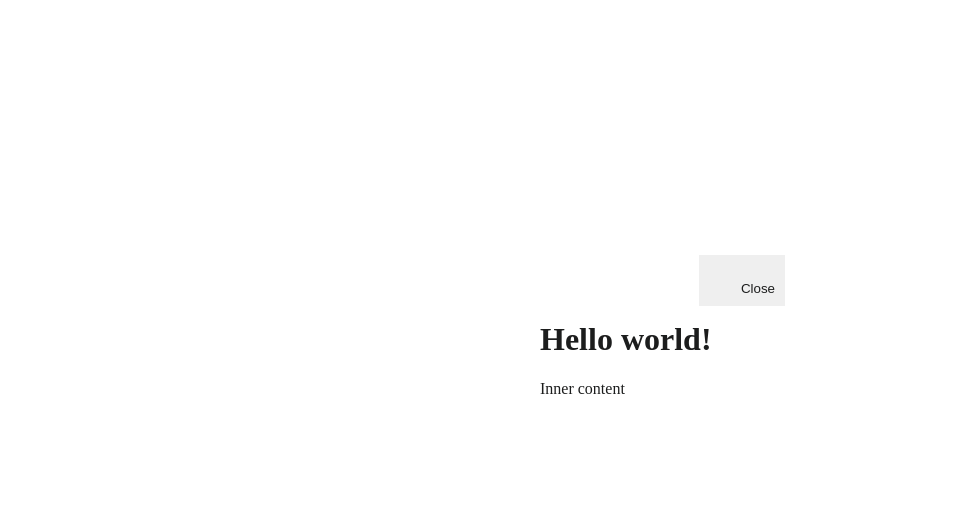
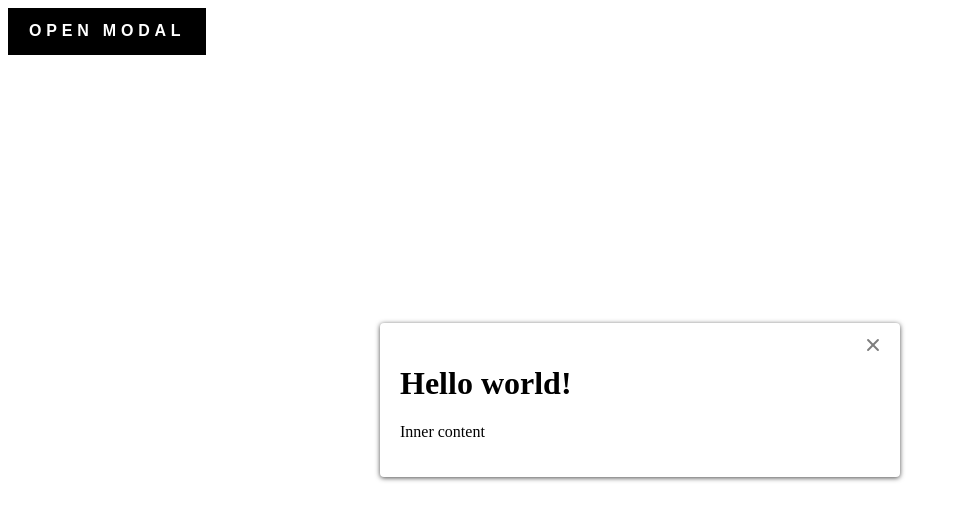
Before and after one commit to NataliaKalacheva/modal-snippet, a plain HTML site: page index.html in a window 1280 px wide. Both pictures are taken after a click on the button "OPEN MODAL". Shown: the whole page, without its empty margins (0-959 px from the left). Drawn offline with Linux system fonts and the light colour scheme.

Commit message:
bind/unbind events, active source area-expanded toggle, kclose on esc

```diff
--- a/index.html
+++ b/index.html
@@ -9,29 +9,15 @@
     <script src="modal.js"></script>
   </head>
   <body>
-    <button class="button js-modal-open-template-modal">Open modal</button>
+    <button class="button" data-modal-open="template-modal">Open modal</button>
 
-    <div id="TemplateModal" class="modal modal--square">
+    <div id="TemplateModal" class="modal">
       <div class="modal__inner">
-        <div class="modal__centered">
-          <div class="modal__centered-content">
-            <h1>Hello world!</h1>
-            <p>Inner content</p>
-          </div>
-
-          <button type="button" class="modal__close js-modal-close text-link">
-            <svg
-              aria-hidden="true"
-              focusable="false"
-              role="presentation"
-              class="icon icon-close"
-              viewBox="0 0 64 64"
-            >
-              <path d="M19 17.61l27.12 27.13m0-27.12L19 44.74" />
-            </svg>
-            <span class="icon__fallback-text">Close</span>
-          </button>
-        </div>
+        <h1>Hello world!</h1>
+        <p>Inner content</p>
+        <button type="button" class="modal__close text-link" data-modal-close>
+          <i class="i-close" area-label="Close"></i>
+        </button>
       </div>
     </div>
   </body>
--- a/modal.js
+++ b/modal.js
@@ -3,12 +3,11 @@
 class Modal {
   constructor(id, name, options) {
     const defaults = {
-      close: ".js-modal-close",
-      open: ".js-modal-open-" + name,
+      close: "[data-modal-close]",
+      open: `[data-modal-open="${name}"`,
       openClass: "modal--is-active",
       closingClass: "modal--is-closing",
       bodyOpenClass: "modal-open",
-      bodyOpenSolidClass: "modal-open--solid",
       bodyClosingClass: "modal-closing",
       closeOffContentClick: true,
     };
@@ -19,13 +18,11 @@ class Modal {
       return false;
     }
 
+    this.activeSource = null;
     this.modalContent = this.modal.querySelector(".modal__inner");
     this.config = Object.assign(defaults, options);
     this.modalIsOpen = false;
-    this.focusOnOpen = this.config.focusIdOnOpen
-      ? document.getElementById(this.config.focusIdOnOpen)
-      : this.modal;
-    this.isSolid = this.config.solid;
+    this.onEscDown = this.onEscDown.bind(this);
 
     this.init();
   }
@@ -40,30 +37,22 @@ class Modal {
     });
   }
   open(evt) {
-    // Keep track if modal was opened from a click, or called by another function
     let externalCall = false;
 
-    // don't open an opened modal
     if (this.modalIsOpen) {
       return;
     }
 
-    // Prevent following href if link is clicked
     if (evt) {
       evt.preventDefault();
     } else {
       externalCall = true;
     }
 
-    // Without this, the modal opens, the click event bubbles up to $nodes.page
-    // which closes the modal.
     if (evt && evt.stopPropagation) {
       evt.stopPropagation();
-      // save the source of the click, we'll focus to this on close
-      this.activeSource = evt.currentTarget.setAttribute(
-        "aria-expanded",
-        "true"
-      );
+      this.activeSource = evt.currentTarget;
+      this.activeSource.setAttribute("aria-expanded", "true");
     }
 
     if (this.modalIsOpen && !externalCall) {
@@ -74,31 +63,27 @@ class Modal {
 
     document.documentElement.classList.add(this.config.bodyOpenClass);
 
-    if (this.isSolid) {
-      document.documentElement.classList.add(this.config.bodyOpenSolidClass);
-    }
-
     this.modalIsOpen = true;
 
     document.dispatchEvent(new CustomEvent("modalOpen"));
     document.dispatchEvent(new CustomEvent("modalOpen." + this.id));
+
+    this.bindEvents();
   }
   close(evt) {
-    // don't close a closed modal
+    console.log("WORK");
     if (!this.modalIsOpen) {
       return;
     }
 
-    // Do not close modal if click happens inside modal content
     if (evt) {
-      if (evt.target.closest(".js-modal-close")) {
-        // Do not close if using the modal close button
+      console.log("HERE", evt);
+      if (evt.target.closest("[data-modal-close]")) {
       } else if (evt.target.closest(".modal__inner")) {
         return;
       }
     }
 
-    // deselect any focused form elements
     document.activeElement.blur();
 
     this.modal.classList.remove(this.config.openClass);
@@ -107,27 +92,36 @@ class Modal {
     document.documentElement.classList.remove(this.config.bodyOpenClass);
     document.documentElement.classList.add(this.config.bodyClosingClass);
 
-    window.setTimeout(
-      function () {
+    window.setTimeout(() => {
       document.documentElement.classList.remove(this.config.bodyClosingClass);
       this.modal.classList.remove(this.config.closingClass);
+
       if (
         this.activeSource &&
         this.activeSource.getAttribute("aria-expanded")
       ) {
-          this.activeSource.setAttribute("aria-expanded", "false").focus();
+        this.activeSource.setAttribute("aria-expanded", "false");
+        this.activeSource.focus();
       }
-      }.bind(this),
-      500
-    ); // modal close css transition
-
-    if (this.isSolid) {
-      document.documentElement.classList.remove(this.config.bodyOpenSolidClass);
-    }
+    }, 500);
 
     this.modalIsOpen = false;
 
     document.dispatchEvent(new CustomEvent("modalClose." + this.id));
+
+    this.unbindEvents();
+  }
+  bindEvents() {
+    document.addEventListener("keyup", this.onEscDown);
+  }
+  unbindEvents() {
+    document.removeEventListener("keyup", this.onEscDown);
+  }
+  onEscDown(evt) {
+    console.log(evt);
+    if (evt.keyCode === 27) {
+      this.close();
+    }
   }
 }
 
--- a/styles.css
+++ b/styles.css
@@ -4,7 +4,7 @@
   --colorBlack: #000;
   --colorText: #1c1d1d;
   --colorModalBg: #fff;
-  --colorModalOverlay: #000;
+  --colorModalOverlay: rgba(0, 0, 0, 0.85);
 }
 
 .button {
@@ -34,23 +34,80 @@
   background: var(--colorBlack);
 }
 
+.i-close {
+  box-sizing: border-box;
+  position: relative;
+  display: block;
+  transform: scale(var(--is, 1));
+  width: 22px;
+  height: 22px;
+  border: 2px solid transparent;
+  border-radius: 40px;
+}
+.i-close::after,
+.i-close::before {
+  content: "";
+  display: block;
+  box-sizing: border-box;
+  position: absolute;
+  width: 16px;
+  height: 2px;
+  background: currentColor;
+  transform: rotate(45deg);
+  border-radius: 5px;
+  top: 8px;
+  left: 1px;
+}
+.i-close::after {
+  transform: rotate(-45deg);
+}
+
 .modal {
   display: none;
+  position: fixed;
   bottom: 0;
   left: 0;
-  opacity: 1;
+  top: 0;
+  right: 0;
+  width: 100%;
+  height: 100%;
+  z-index: 990;
   overflow: hidden;
-  position: fixed;
-  right: 0;
-  top: 0;
-  z-index: 30;
-  color: var(--colorWhite);
-  align-items: center;
-  justify-content: center;
 }
 
-.modal.modal--quick-shop {
-  align-items: flex-start;
+.modal:before {
+  content: "";
+  position: fixed;
+  top: 0;
+  left: 0;
+  width: 100%;
+  height: 100%;
+  animation: overlay-on 0.5s forwards;
+  cursor: pointer;
+}
+
+.modal--overlay {
+  background-color: var(--colorModalOverlay);
+}
+
+.modal--is-active {
+  display: flex;
+  justify-content: center;
+  align-items: center;
+  overflow: hidden;
+}
+
+.modal__inner {
+  width: 520px;
+  max-width: 100%;
+  max-height: 90%;
+  overflow: auto;
+  background: #fff;
+  box-sizing: border-box;
+  padding: 20px;
+  box-shadow: 0 1px 5px rgba(0, 0, 0, 0.7);
+  border-radius: 4px;
+  width: 520px;
 }
 
 .modal a,
@@ -58,208 +115,48 @@
   color: inherit;
 }
 
-.modal .btn:not([disabled]):not(.btn--secondary):not(.btn--body),
-.modal .btn:not([disabled]):not(.btn--secondary):not(.btn--body):hover {
-  color: var(--colorWhite);
+.modal__close {
+  position: absolute;
+  right: 10px;
+  top: 10px;
+  cursor: pointer;
+  font-size: 18px;
+  opacity: 0.5;
+  background: none;
+  border: none;
+  transition: opacity 0.2s ease;
+}
+
+.modal__close:hover {
+  opacity: 1;
 }
 
 .modal-open .modal .modal__inner {
   animation: modal-open 0.5s forwards;
 }
 
-.modal-open .modal:before {
-  content: "";
-  position: fixed;
-  top: 0;
-  left: 0;
-  width: 100%;
-  height: 100%;
-  background-color: #1c1d1d;
-  background-color: var(--colorModalBg);
-  animation: overlay-on 0.5s forwards;
-  cursor: pointer;
-}
-
 .modal-closing .modal .modal__inner {
   animation: modal-closing 0.5s forwards;
 }
 
-.modal-closing .modal:before {
-  content: "";
-  position: fixed;
-  top: 0;
-  left: 0;
-  width: 100%;
-  height: 100%;
-  background-color: var(--colorModalOverlay);
-  background-color: var(--colorModalBg);
-  animation: overlay-off 0.5s forwards;
-}
-
-.modal-open--solid .modal:before {
-  background-color: var(--colorModalOverlay);
-}
-
-.modal-open .modal--solid:before {
-  background-color: #000;
-  animation: full-overlay-on 0.5s forwards;
-}
-
-.modal-closing .modal--solid:before {
-  background-color: #000;
-  animation: full-overlay-off 0.5s forwards;
-}
-
-.modal--is-closing {
-  display: flex !important;
-  overflow: hidden;
-}
-
-.modal--is-active {
-  display: flex !important;
-  overflow: hidden;
-}
-
-@media only screen and (min-width: 769px) {
-  .modal-open {
-    overflow: hidden;
+@keyframes modal-open {
+  0% {
+    opacity: 0;
+    transform: translateY(30px);
+  }
+  to {
+    opacity: 1;
+    transform: translateY(0);
   }
 }
 
-.modal__inner {
-  transform-style: preserve-3d;
-  flex: 0 1 auto;
-  margin: 15px;
-  max-width: calc(100% - 15px);
-  display: flex;
-  align-items: center;
-}
-
-@media only screen and (min-width: 769px) {
-  .modal__inner {
-    margin: 40px;
-    max-width: calc(100% - 80px);
+@keyframes modal-closing {
+  0% {
+    opacity: 1;
+    transform: scale(1);
+  }
+  to {
+    opacity: 0;
+    transform: scale(0.9);
   }
 }
-
-.modal--square .modal__inner {
-  background-color: var(--colorWhite);
-  color: var(--colorText);
-}
-
-.modal__inner img {
-  display: block;
-  max-height: 90vh;
-}
-
-.modal__inner .image-wrap img {
-  max-height: none;
-}
-
-.modal__centered {
-  position: relative;
-  flex: 0 1 auto;
-  min-width: 1px;
-  max-width: 100%;
-}
-
-.modal--square .modal__centered-content {
-  max-height: 80vh;
-  padding: 22.5px;
-  min-width: 200px;
-  min-height: 200px;
-  overflow: auto;
-  -webkit-overflow-scrolling: touch;
-}
-
-@media only screen and (min-width: 769px) {
-  .modal--square .modal__centered-content {
-    padding: 45px;
-    max-height: 90vh;
-    max-width: 1200px;
-  }
-}
-
-.modal__close {
-  border: 0;
-  padding: 15px;
-  position: fixed;
-  top: 0;
-  right: 0;
-  color: #fff;
-}
-
-@media only screen and (min-width: 769px) {
-  .modal__close {
-    padding: 30px;
-  }
-}
-
-.modal__close .icon {
-  width: 28px;
-  height: 28px;
-}
-
-.modal__close:focus,
-.modal__close:hover {
-  color: #fff;
-}
-
-.modal--square .modal__close {
-  position: absolute;
-  color: #1c1d1d;
-  color: var(--colorText);
-  padding: 10px;
-}
-
-.modal--square .modal__close:focus,
-.modal--square .modal__close:hover {
-  color: #1c1d1d;
-  color: var(--colorText);
-}
-
-.modal .page-content,
-.modal .page-width {
-  padding: 0;
-}
-
-.popup-cta {
-  margin-bottom: 15px;
-}
-
-@media only screen and (max-width: 768px) {
-  .modal--mobile-friendly {
-    top: auto;
-    bottom: 0;
-    overflow: auto;
-  }
-
-  .modal--mobile-friendly.modal--square .modal__centered-content {
-    padding: 20px 20px 0;
-  }
-
-  .modal--mobile-friendly.modal--is-active {
-    overflow: auto;
-  }
-  .modal-open .modal--mobile-friendly:before {
-    display: none;
-  }
-
-  .modal--mobile-friendly .modal__inner {
-    margin: 0;
-    border: 2px solid;
-    border-color: var(--colorText);
-  }
-
-  .modal--mobile-friendly .h1 {
-    padding-right: 25px;
-  }
-
-  .modal--mobile-friendly input {
-    font-size: 16px !important;
-  }
-
-  .modal--mobile-friendly .text-close {
-    display: none;
-  }
-}
```
Lines whose indentation alone changed are shown as unchanged.
